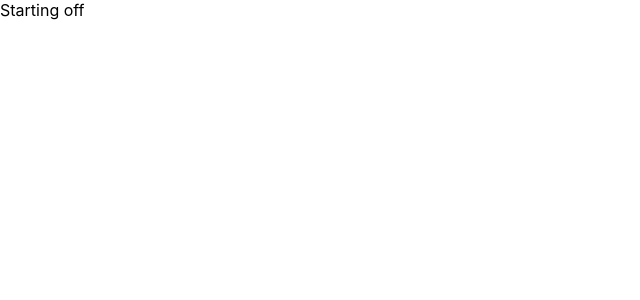
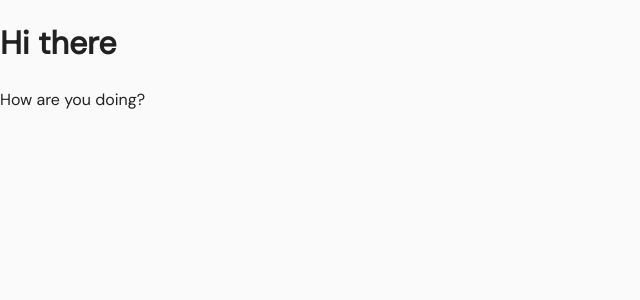
Before and after one commit to iam-kevin/website-ujamaa.ai-test, a React (Create React App) app: page / in a window 1280 px wide. Shown: the top 300 px of the page, without its empty margins (0-640 px from the left). Built offline with nearby package versions, Linux system fonts and the light colour scheme.

Commit message:
added: bind fonts using ThemeProvider API

```diff
--- a/src/App.js
+++ b/src/App.js
@@ -1,9 +1,17 @@
 import React from 'react';
+import { ThemeProvider, CssBaseline } from '@material-ui/core'
+import theme from './config/theme'
 
-
-function App() {
+function App({ children }) {
   return (
-    <div>Starting off</div>
+        <ThemeProvider theme={theme}>
+            <CssBaseline />
+            {/* {children} */}
+            <div>
+                <h1>Hi there</h1>
+                <p>How are you doing?</p>
+            </div>
+        </ThemeProvider>
   )
 }
 
--- /dev/null
+++ b/src/config/theme.js
@@ -0,0 +1,40 @@
+import { createMuiTheme } from "@material-ui/core";
+
+/**
+ * Font for standard text in the site
+ */
+const dmSans = {
+    fontFamily: 'DM Sans',
+    fontStyle: 'normal',
+    fontWeight: 'normal',
+    lineHeight: 24,
+    color: '#514D4D'
+}
+
+/**
+ * Fonts in the title texts in the site
+ */
+const dmSerifDisplay = {
+    fontFamily: 'DM Serif Display',
+    fontStyle: 'normal',
+    fontWeight: 'normal',
+    color: '#252021'
+}
+
+// Setting up the font-faces for the sites
+const theme = createMuiTheme({
+  typography: {
+    // Default font for the website
+    fontFamily: 'DM Sans, DM Serif Display',
+    fontSize: 16
+  },
+  overrides: {
+    MuiCssBaseline: {
+        "@global": {
+            "@font-face": [dmSans, dmSerifDisplay]
+        }
+    }
+  }
+})
+
+export default theme
--- /dev/null
+++ b/src/fragments/headerSection.js
@@ -0,0 +1,4 @@
+/**
+ * Header section for the application.
+ * Should include the header details and intro content
+ */
```
